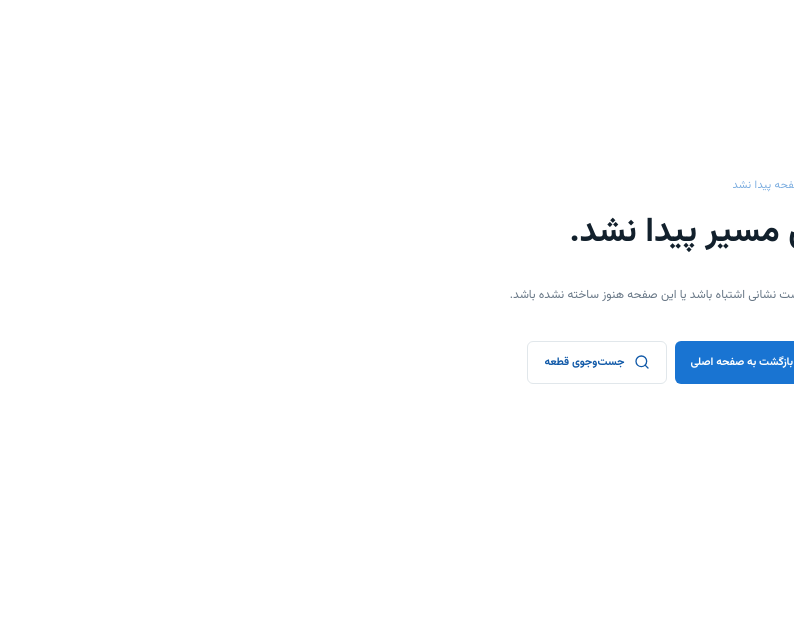
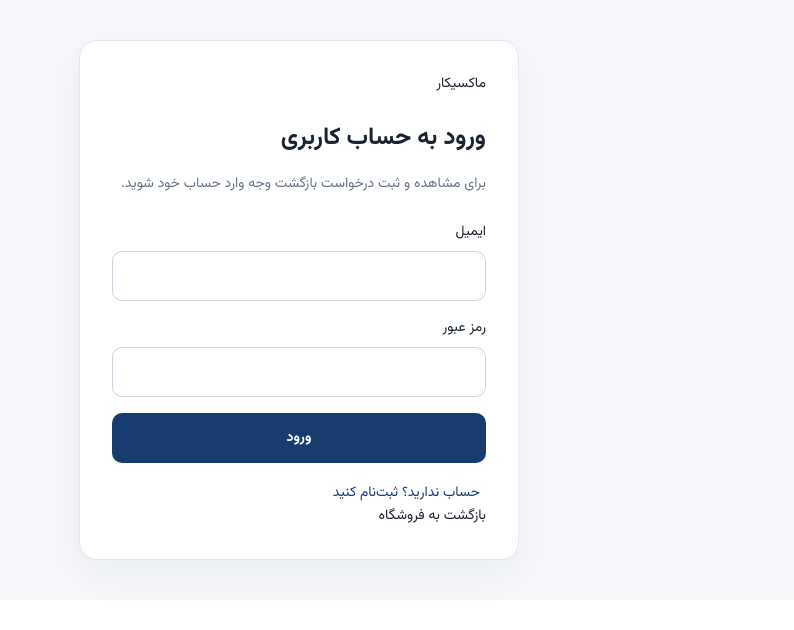
Before and after one commit to parsazia/maxicar-site, a Next.js app: page /login in a window 1280 px wide. Before the commit this address had no page. Shown: the top 630 px of the page, without its empty margins (486-1280 px from the left). Built offline with nearby package versions, Linux system fonts and the light colour scheme.

Commit message:
Add customer login and registration screen

```diff
--- /dev/null
+++ b/app/login/page.js
@@ -0,0 +1,60 @@
+"use client";
+
+import { useState } from "react";
+import Link from "next/link";
+
+export default function LoginPage() {
+  const [mode, setMode] = useState("login");
+  const [email, setEmail] = useState("");
+  const [password, setPassword] = useState("");
+  const [busy, setBusy] = useState(false);
+  const [message, setMessage] = useState("");
+  async function submit(event) {
+    event.preventDefault(); setBusy(true); setMessage("");
+    try {
+      const response = await fetch(mode === "login" ? "/api/auth/login" : "/api/auth/signup", {
+        method: "POST", headers: { "Content-Type": "application/json" },
+        body: JSON.stringify({ email, password }),
+      });
+      const data = await response.json();
+      if (!response.ok) throw new Error(data.error || "عملیات انجام نشد.");
+      if (data.access_token) {
+        localStorage.setItem("maxicar_access_token", data.access_token);
+        localStorage.setItem("maxicar_user_email", data.user?.email || email);
+        window.location.href = "/account/cashback";
+      } else {
+        setMessage("ثبت‌نام انجام شد. اگر تأیید ایمیل فعال باشد، ایمیل خود را تأیید کنید و سپس وارد شوید.");
+        setMode("login");
+      }
+    } catch (error) { setMessage(error.message || "خطا در ارتباط با سرور."); }
+    finally { setBusy(false); }
+  }
+  return <main className="auth-page" dir="rtl">
+    <section className="auth-card">
+      <Link href="/" className="auth-brand">ماکسیکار</Link>
+      <h1>{mode === "login" ? "ورود به حساب کاربری" : "ساخت حساب کاربری"}</h1>
+      <p>برای مشاهده و ثبت درخواست بازگشت وجه وارد حساب خود شوید.</p>
+      <form onSubmit={submit}>
+        <label>ایمیل<input type="email" autoComplete="email" required value={email} onChange={e => setEmail(e.target.value)} /></label>
+        <label>رمز عبور<input type="password" autoComplete={mode === "login" ? "current-password" : "new-password"} minLength={8} required value={password} onChange={e => setPassword(e.target.value)} /></label>
+        <button disabled={busy} type="submit">{busy ? "در حال انجام..." : mode === "login" ? "ورود" : "ثبت‌نام"}</button>
+      </form>
+      {message && <p role="status" className="auth-message">{message}</p>}
+      <button type="button" className="auth-switch" onClick={() => { setMode(mode === "login" ? "signup" : "login"); setMessage(""); }}>
+        {mode === "login" ? "حساب ندارید؟ ثبت‌نام کنید" : "قبلاً حساب ساخته‌اید؟ وارد شوید"}
+      </button>
+      <Link href="/" className="auth-back">بازگشت به فروشگاه</Link>
+    </section>
+    <style jsx>{`
+      .auth-page{min-height:75vh;display:grid;place-items:center;padding:32px 16px;background:#f5f7fa;color:#182230}
+      .auth-card{width:min(100%,440px);background:#fff;padding:32px;border:1px solid #e3e8ef;border-radius:18px;box-shadow:0 16px 45px #1420330d}
+      .auth-brand{font-size:24px;font-weight:800;color:#173d70;text-decoration:none}
+      h1{font-size:24px;margin:24px 0 8px} p{color:#64748b;line-height:1.9}
+      form{display:grid;gap:16px;margin-top:24px} label{display:grid;gap:8px;font-size:14px}
+      input{width:100%;box-sizing:border-box;padding:13px;border:1px solid #cbd5e1;border-radius:10px;font:inherit}
+      form button{border:0;border-radius:10px;padding:14px;background:#173d70;color:white;font:inherit;font-weight:700;cursor:pointer}
+      button:disabled{opacity:.6}.auth-switch,.auth-back{display:block;margin-top:18px;text-align:center;background:none;border:0;color:#173d70;font:inherit;cursor:pointer;text-decoration:none}
+      .auth-message{background:#f1f5f9;padding:12px;border-radius:8px;font-size:14px}
+    `}</style>
+  </main>;
+}
```
